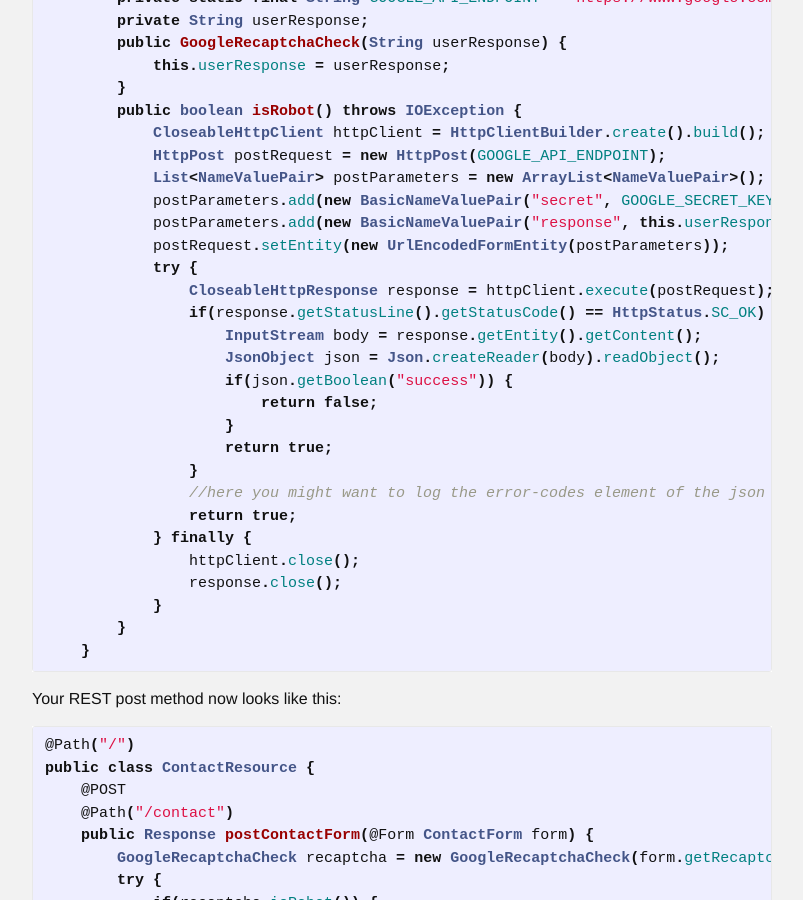
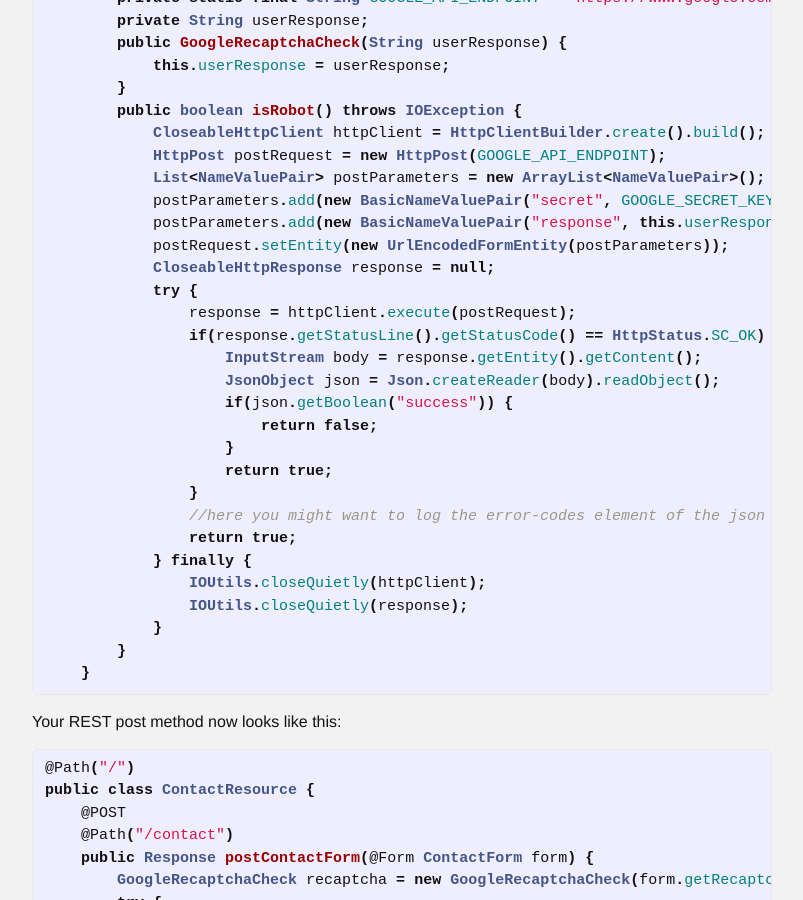
Before and after one commit to amihaiemil/amihaiemil.github.io, a Jekyll site: the page built from _posts/2016-06-03-using-google-recaptha-with-jax-rs.markdown, in a window 1280 px wide and 900 px high, scrolled down 1575 px. Shown: the whole window, without its empty margins (238-1041 px from the left). Built offline with Jekyll 4.4.1, drawn with Linux system fonts in a browser that asks for light colours; comment, search, counter and statistics services are not loaded.

Commit message:
Update 2016-06-03-using-google-recaptha-with-jax-rs.markdown

```diff
--- a/_posts/2016-06-03-using-google-recaptha-with-jax-rs.markdown
+++ b/_posts/2016-06-03-using-google-recaptha-with-jax-rs.markdown
@@ -80,8 +80,9 @@ only use the user's captcha response. As the documentation states, you can, opti
 	    postParameters.add(new BasicNameValuePair("secret", GOOGLE_SECRET_KEY));
 	    postParameters.add(new BasicNameValuePair("response", this.userResponse));
 	    postRequest.setEntity(new UrlEncodedFormEntity(postParameters));
+	    CloseableHttpResponse response = null;
 	    try {
-	        CloseableHttpResponse response = httpClient.execute(postRequest);
+	        response = httpClient.execute(postRequest);
                 if(response.getStatusLine().getStatusCode() == HttpStatus.SC_OK) {
 		    InputStream body = response.getEntity().getContent();
 		    JsonObject json = Json.createReader(body).readObject();
@@ -93,8 +94,8 @@ only use the user's captcha response. As the documentation states, you can, opti
 	        //here you might want to log the error-codes element of the json response and/or the status code.
 		return true;
 	    } finally {
-		httpClient.close();
-		response.close();
+		IOUtils.closeQuietly(httpClient);
+		IOUtils.closeQuietly(response);
 	    }
 	}
     }
```
